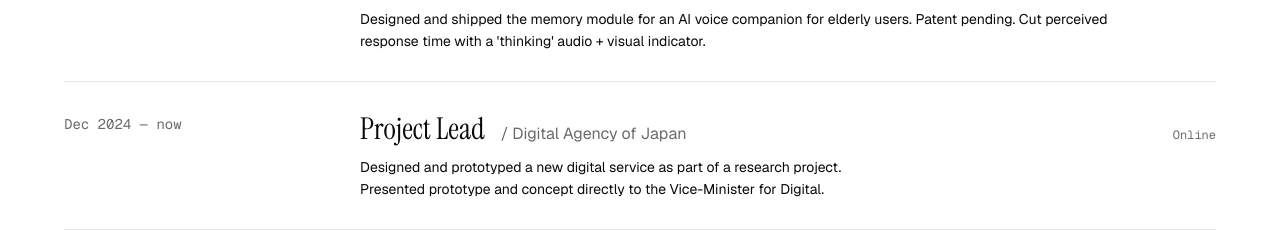
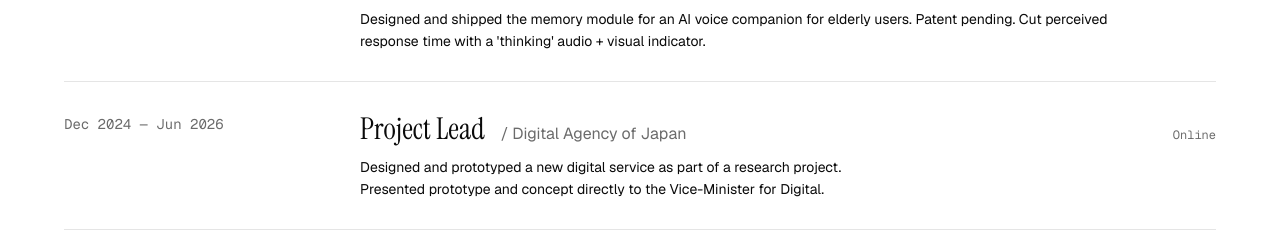
Before and after one commit to ray-o-0509/personal_website, a Next.js app: page /en in a window 1280 px wide. Shown: the part 3831-4082 px from the top of the page. Built offline with nearby package versions, Linux system fonts and the light colour scheme.

Commit message:
Update Digital Agency project end date

```diff
--- a/src/i18n/en.ts
+++ b/src/i18n/en.ts
@@ -126,7 +126,7 @@ const en = {
           "Designed and shipped the memory module for an AI voice companion for elderly users. Patent pending. Cut perceived response time with a 'thinking' audio + visual indicator.",
       },
       {
-        period: "Dec 2024 — now",
+        period: "Dec 2024 — Jun 2026",
         role: "Project Lead",
         org: "Digital Agency of Japan",
         location: "Online",
--- a/src/i18n/ja.ts
+++ b/src/i18n/ja.ts
@@ -129,7 +129,7 @@ const ja: typeof en = {
           "高齢者向け AI 音声会話アプリの記憶機能の設計・実装を主導。特許出願中。応答待機中の『思考中』音声・視覚エフェクトを実装し、体感応答時間を短縮。",
       },
       {
-        period: "2024 年 12 月 — 現在",
+        period: "2024 年 12 月 — 2026 年 6 月",
         role: "プロジェクトリーダー",
         org: "デジタル庁",
         location: "オンライン",
```
